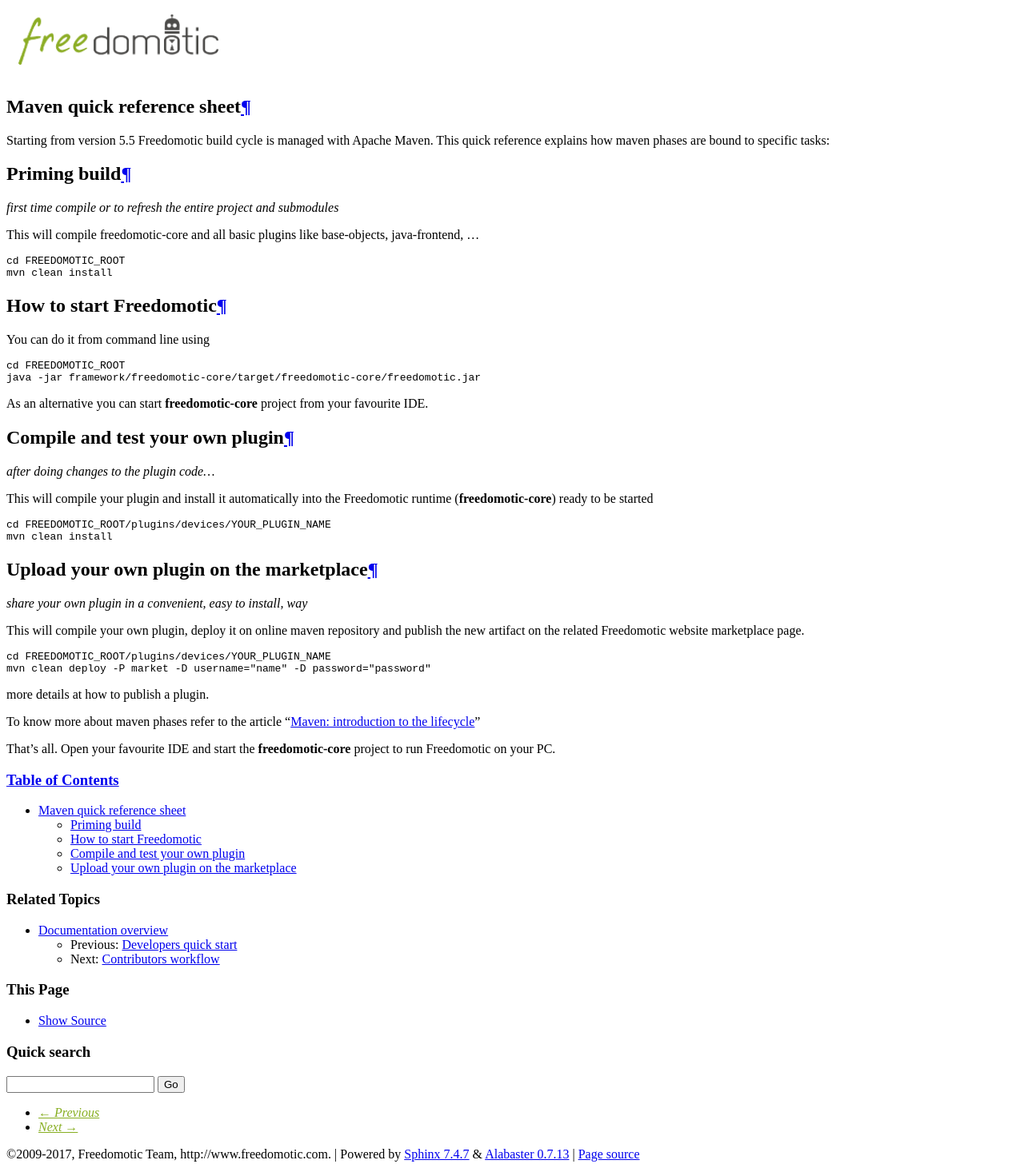
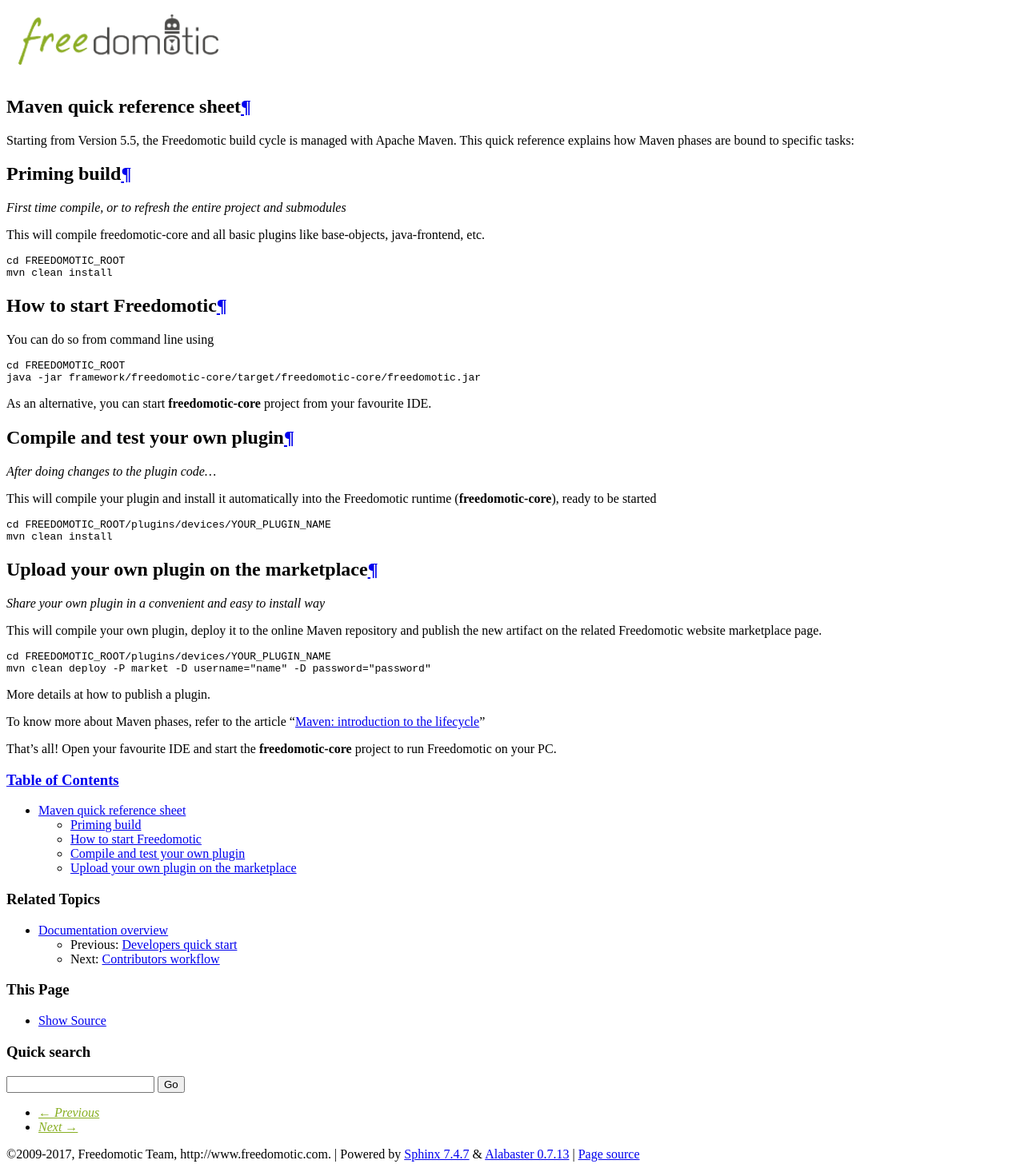
Before and after one commit to freedomotic/fd-developer-manual, a Sphinx documentation site: the page built from docs/source/getting-started/maven-reference-sheet.rst, in a window 1280 px wide. Shown: the whole page at 80% size. Built offline with Sphinx 7.4.7, drawn with Linux system fonts in a browser that asks for light colours; pages that are not in the unit, such as notebooks, are missing from menus; comment, search, counter and statistics services are not loaded.

Commit message:
Fixed up a few typos
Apologies for just jumping in, but I took the opportunity to have a proofread and fix a few typos.
I didn't see any activity from #6 and thought I'd have a go!

Without much technical knowledge of your project, I looked purely at the writing - hope this helps :)

```diff
--- a/docs/source/getting-started/maven-reference-sheet.rst
+++ b/docs/source/getting-started/maven-reference-sheet.rst
@@ -1,17 +1,17 @@
 
 Maven quick reference sheet
 ===========================
-Starting from version 5.5 Freedomotic build cycle is managed with Apache
-Maven. This quick reference explains how maven phases are bound to
+Starting from Version 5.5, the Freedomotic build cycle is managed with Apache
+Maven. This quick reference explains how Maven phases are bound to
 specific tasks:
 
 Priming build
 -------------
 
-*first time compile or to refresh the entire project and submodules*
+*First time compile, or to refresh the entire project and submodules*
 
 This will compile freedomotic-core and all basic plugins like
-base-objects, java-frontend, ...
+base-objects, java-frontend, etc.
 
 ::
 
@@ -21,23 +21,23 @@
 How to start Freedomotic
 ------------------------
 
-You can do it from command line using
+You can do so from command line using
 
 ::
 
     cd FREEDOMOTIC_ROOT
     java -jar framework/freedomotic-core/target/freedomotic-core/freedomotic.jar
 
-As an alternative you can start **freedomotic-core** project from your
+As an alternative, you can start **freedomotic-core** project from your
 favourite IDE.
 
 Compile and test your own plugin
 --------------------------------
 
-*after doing changes to the plugin code...*
+*After doing changes to the plugin code...*
 
 This will compile your plugin and install it automatically into the
-Freedomotic runtime (**freedomotic-core**) ready to be started
+Freedomotic runtime (**freedomotic-core**), ready to be started
 
 ::
 
@@ -47,9 +47,9 @@
 Upload your own plugin on the marketplace
 -----------------------------------------
 
-*share your own plugin in a convenient, easy to install, way*
+*Share your own plugin in a convenient and easy to install way*
 
-This will compile your own plugin, deploy it on online maven repository
+This will compile your own plugin, deploy it to the online Maven repository
 and publish the new artifact on the related Freedomotic website
 marketplace page.
 
@@ -58,11 +58,13 @@
     cd FREEDOMOTIC_ROOT/plugins/devices/YOUR_PLUGIN_NAME
     mvn clean deploy -P market -D username="name" -D password="password"
 
-more details at how to publish a plugin.
+More details at how to publish a plugin.
 
-To know more about maven phases refer to the article "`Maven: introduction to
+To know more about Maven phases, refer to the article "`Maven: introduction to
 the
 lifecycle <https://maven.apache.org/guides/introduction/introduction-to-the-lifecycle.html>`__"
 
-That's all. Open your favourite IDE and start the **freedomotic-core**
+
+That's all!
+Open your favourite IDE and start the **freedomotic-core**
 project to run Freedomotic on your PC.
```
